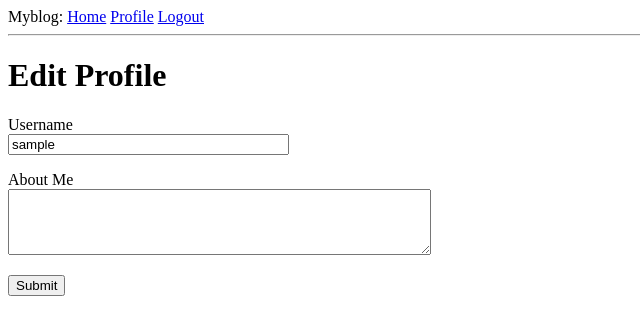
After one commit to KidoThunder/MyBlog, a Flask app: page /edit_profile in a window 1280 px wide. The commit adds this page. Shown: the top 335 px of the page, without its empty margins (0-640 px from the left). Run offline with Flask 2, Linux system fonts and the light colour scheme; the visitor is signed in with stand-in values (Sample User, id 1); data comes from the database, SQL or seed files in the repository; both versions use the stored data as it was after the commit.

Commit message:
[Add: make person profile better]

```diff
--- a/blog/forms.py
+++ b/blog/forms.py
@@ -1,6 +1,6 @@
 from flask_wtf import FlaskForm
-from wtforms import StringField, PasswordField, BooleanField, SubmitField
-from wtforms.validators import DataRequired, Email, EqualTo, ValidationError
+from wtforms import StringField, PasswordField, BooleanField, SubmitField, TextAreaField
+from wtforms.validators import DataRequired, Email, EqualTo, ValidationError, Length
 
 from blog.models import User
 
@@ -29,3 +29,9 @@ class RegistrationForm(FlaskForm):
         user = User.query.filter_by(email=email.data).first()
         if user is not None:
             raise ValidationError("This email has been used.")
+
+
+class EditProfileForm(FlaskForm):
+    username = StringField("Username", validators=[DataRequired()])
+    about_me = TextAreaField("About Me", validators=[Length(min=0, max=140)])
+    submit = SubmitField("Submit")
--- a/blog/routes.py
+++ b/blog/routes.py
@@ -6,7 +6,7 @@ from flask_login import current_user, login_user, logout_user, login_required
 from werkzeug.urls import url_parse
 
 from blog import app, db
-from blog.forms import LoginForm, RegistrationForm
+from blog.forms import LoginForm, RegistrationForm, EditProfileForm
 from blog.models import User
 
 
@@ -83,3 +83,18 @@ def user(username):
         {"author": user, "body": "Test post #2"}
     ]
     return render_template("user.html", user=user, posts=posts)
+
+
+@app.route("/edit_profile", methods=["GET", "POST"])
+@login_required
+def edit_profile():
+    form = EditProfileForm()
+    if form.validate_on_submit():
+        current_user.username = form.username.data
+        current_user.about_me = form.about_me.data
+        db.session.commit()
+        flash("Your changes have been saved.")
+    elif request.method == "GET":
+        form.username.data = current_user.username
+        form.about_me.data = current_user.about_me
+    return render_template("edit_profile.html", title="Edit Profile", form=form)
--- /dev/null
+++ b/blog/templates/edit_profile.html
@@ -0,0 +1,22 @@
+{% extends "base.html" %}
+{% block content %}
+    <h1>Edit Profile</h1>
+    <form action="" method="post">
+        {{ form.hidden_tag() }}
+        <p>
+            {{ form.username.label }}<br>
+            {{ form.username(size=32) }}<br>
+            {% for error in form.username.errors %}
+                <span style="color: red">[{{ error }}]</span>
+            {% endfor %}
+        </p>
+        <p>
+            {{ form.about_me.label }}<br>
+            {{ form.about_me(cols=50, rows=4) }}<br>
+            {% for error in form.about_me.errors %}
+                <span style="color: red">[{{ error }}]</span>
+            {% endfor %}
+        </p>
+        <p>{{ form.submit() }}</p>
+    </form>
+{% endblock %}
--- a/blog/templates/user.html
+++ b/blog/templates/user.html
@@ -11,6 +11,9 @@
                 {% if user.last_seen %}
                     <p>Last seen on: {{ user.last_seen }}</p>
                 {% endif %}
+                {% if user == current_user %}
+                    <p><a href="{{ url_for("edit_profile") }}">Edit your profile</a></p>
+                {% endif %}
             </td>
         </tr>
     </table>
```
Also changed, not shown: app.db.
